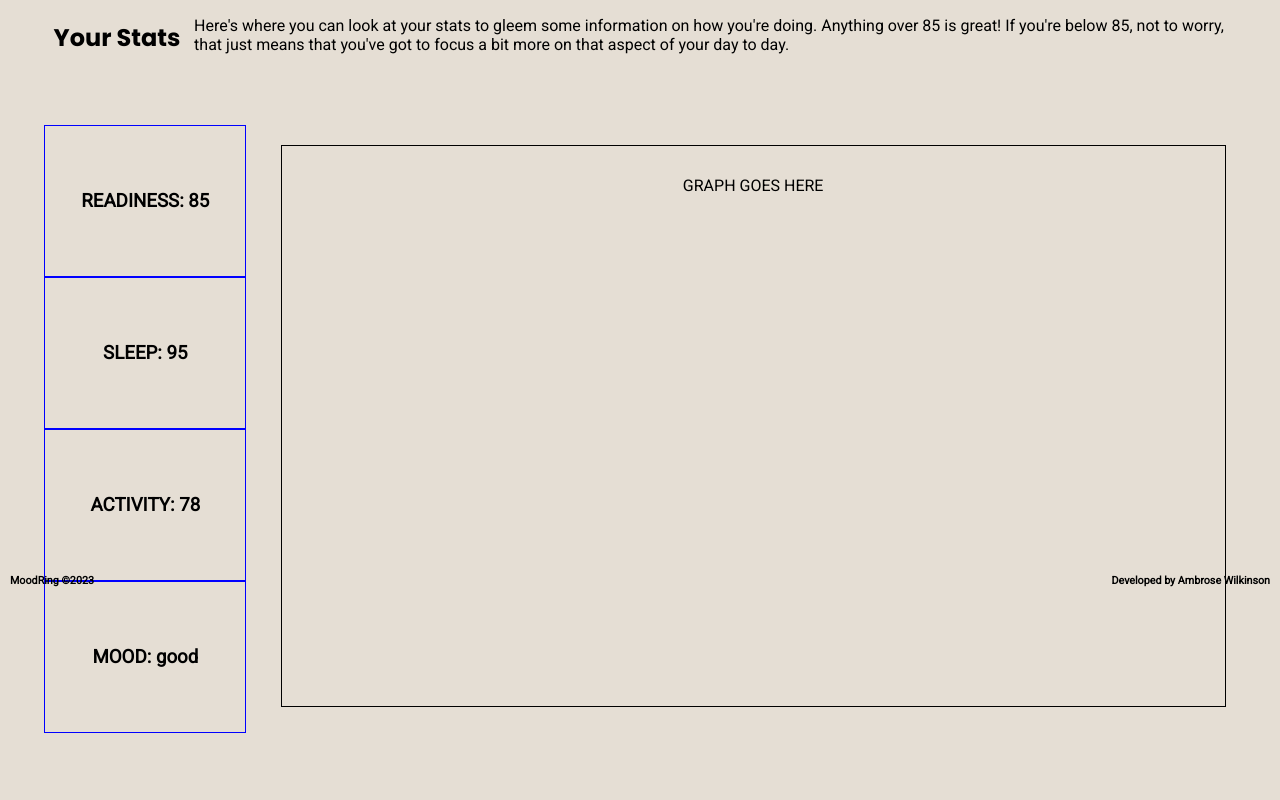
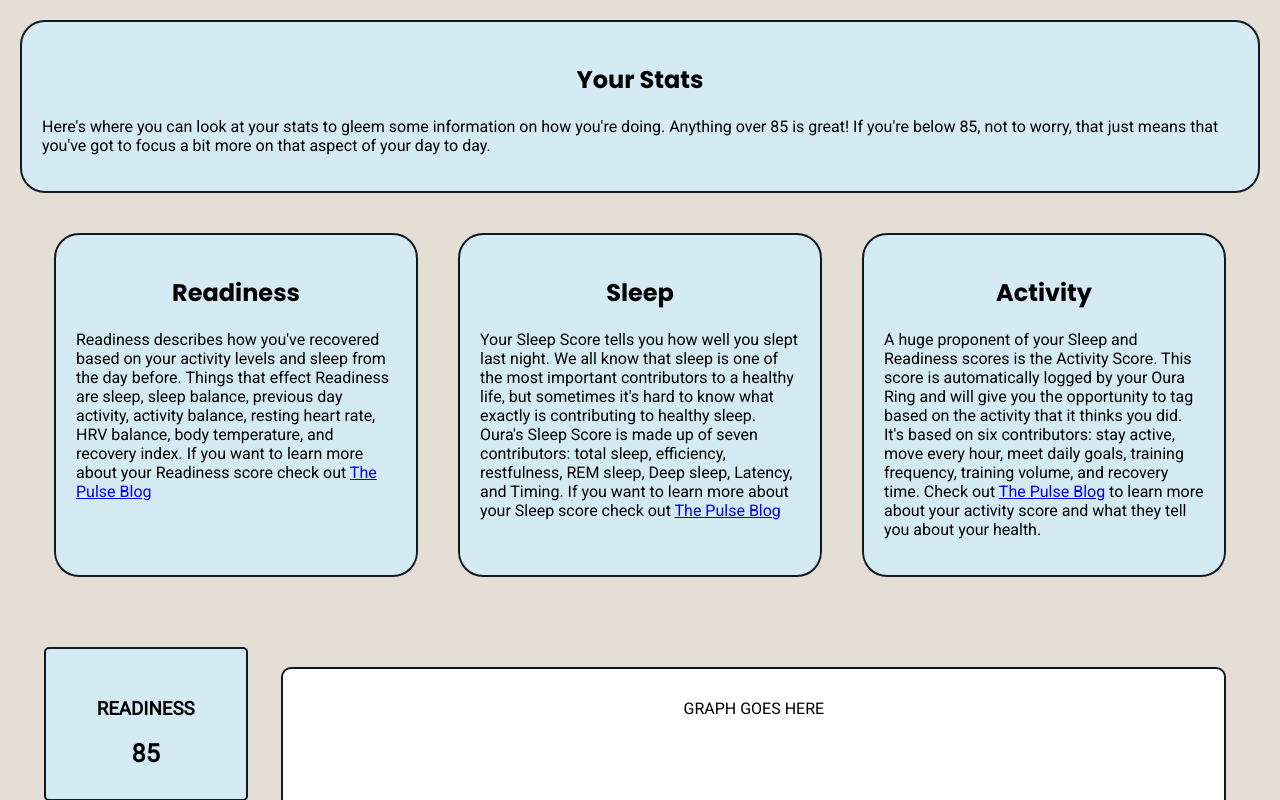
Before and after one commit to a-breezy/moodring, a React (Create React App) app in the folder client/: page / in a window 1280 px wide. Shown: the part 200-1000 px from the top of the page. Built offline with nearby package versions, Linux system fonts and the light colour scheme; a web font is replaced by a local one.

Commit message:
styled and completed moodstats component

```diff
--- a/client/src/App.css
+++ b/client/src/App.css
@@ -33,7 +33,7 @@ header h1 {
 #outter-o-svg {
 	animation-name: outter-o-color-trans;
 	animation-duration: 10s;
-	animation-delay: 3s;
+	animation-delay: 1s;
 	fill: red;
 }
 
@@ -93,21 +93,30 @@ header h1 {
 }
 
 /* Footer */
-.footer {
-	position: fixed;
+footer {
 	width: 100%;
 	height: 5%;
-	bottom: 0;
+	margin-bottom: -10px;
 }
 
-.footer div {
+footer div {
 	display: flex;
 	justify-content: space-between;
 	align-items: center;
 	height: 100%;
 }
-.footer h6 {
-	margin: 10px;
+
+footer h5 {
+	margin: 20px 40px;
+	text-align: center;
+}
+footer a:link,
+a:visited {
+	color: rgb(0 0 0);
+}
+
+footer a:hover {
+	color: rgb(0 0 255);
 }
 
 /* Mood Stats */
@@ -115,15 +124,25 @@ header h1 {
 	min-height: 100vh;
 }
 
-.mood-stats-desc {
-	padding: 0 40px;
+.stats-desc-container {
 	display: flex;
+	flex-wrap: wrap;
+	justify-content: center;
+	align-items: stretch;
 }
 
-.mood-stats {
+.stats-desc-item {
+	background-color: rgb(213 235 244);
+	border: 2px solid rgb(17 25 37);
+	border-radius: 25px;
+	padding: 20px;
+	margin: 20px;
+	flex-basis: 25vw;
+}
+
+.stats-desc-item h2 {
 	text-align: center;
 	font-family: Poppins, sans-serif;
-	width: 20%;
 }
 
 .mood-container {
@@ -132,14 +151,12 @@ header h1 {
 	margin: 50px 10px;
 	justify-content: space-evenly;
 }
+
 .stats-container {
 	display: flex;
 	flex-direction: column;
-	/* margin-left: 10px; */
-	/* margin: 0 20px; */
-	/* justify-content: center; */
-	/* align-items: center; */
 }
+
 .graph-container {
 	display: flex;
 	flex-direction: column;
@@ -148,19 +165,32 @@ header h1 {
 	height: 100%;
 	margin: 20px 10px 0 0;
 }
-.container {
+.stat-item {
 	display: flex;
-	border: 1px solid blue;
+	flex-direction: column;
+	align-items: center;
+	justify-content: center;
+	background-color: rgb(213 235 244);
+	border: 2px solid rgb(17 25 37);
+	border-radius: 5px;
 	height: 150px;
 	width: 200px;
-	align-items: center;
-	justify-content: center;
 }
+
+.stat-item p {
+	font-size: 25px;
+	font-weight: bold;
+	margin: 0;
+}
+
 .graph {
-	border: 1px solid black;
+	background-color: rgb(255, 255, 255);
+	border: 2px solid rgb(17 25 37);
+	border-radius: 10px;
 	height: 500px;
 	padding: 30px;
 	margin-bottom: 10px;
+	justify-self: center;
 }
 
 /* log mood */
@@ -182,15 +212,44 @@ header h1 {
 		position: static;
 	}
 
-	/* stats */
+	/* footer */
+	footer h5 {
+		margin: 10px;
+	}
 
+	/* mood stats */
+	.stats-desc {
+		flex-direction: column;
+	}
+
+	.stats-desc-item {
+		margin: 10px;
+		flex-basis: 100vw;
+	}
+
+	.mood-container {
+		flex-direction: column;
+		align-items: center;
+	}
+
+	.stats-container {
+		flex-direction: row;
+		flex-wrap: wrap;
+		justify-content: center;
+		margin-top: -30px;
+	}
+	.stat-item {
+		width: 40%;
+		margin: 10px;
+	}
+	.graph-container {
+		margin: 10px;
+		width: 100%;
+		height: 50vh;
+	}
 	.flex-container {
 		flex-direction: column;
 		align-items: center;
-	}
-	.stats-container {
-		flex-direction: row;
-		flex-wrap: wrap;
 	}
 	.container {
 		width: 150px;
--- a/client/src/components/Footer/index.js
+++ b/client/src/components/Footer/index.js
@@ -2,10 +2,13 @@ import React from "react";
 
 function Footer() {
 	return (
-		<footer className="footer">
+		<footer>
 			<div>
-				<h6>MoodRing ©2023</h6>
-				<h6>Developed by Ambrose Wilkinson</h6>
+				<h5>MoodRing ©2023</h5>
+				<h5>
+					Developed by{" "}
+					<a href="https://www.ambrosewilkinson.com">Ambrose Wilkinson</a>
+				</h5>
 			</div>
 		</footer>
 	);
--- a/client/src/components/MoodStats/index.js
+++ b/client/src/components/MoodStats/index.js
@@ -11,30 +11,77 @@ function MoodStats() {
 
 	return (
 		<section id="mood-section">
-			<div className="mood-stats-desc">
-				<h2 className="mood-stats">Your Stats</h2>
+			<div className="stats-desc-container">
+				<div className="stats-desc-item" style={{ flexBasis: "100vw" }}>
+					<h2>Your Stats</h2>
 					<p>
 						Here's where you can look at your stats to gleem some information on
 						how you're doing. Anything over 85 is great! If you're below 85, not
-					to worry, that just means that you've got to focus a bit more on that
-					aspect of your day to day.
+						to worry, that just means that you've got to focus a bit more on
+						that aspect of your day to day.
 					</p>
 				</div>
+				<div className="stats-desc-item">
+					<h2>Readiness</h2>
+					<p>
+						Readiness describes how you've recovered based on your activity
+						levels and sleep from the day before. Things that effect Readiness
+						are sleep, sleep balance, previous day activity, activity balance,
+						resting heart rate, HRV balance, body temperature, and recovery
+						index. If you want to learn more about your Readiness score check
+						out{" "}
+						<a href="https://ouraring.com/blog/readiness-score/">
+							The Pulse Blog
+						</a>
+					</p>
+				</div>
+				<div className="stats-desc-item">
+					<h2>Sleep</h2>
+					<p>
+						Your Sleep Score tells you how well you slept last night. We all
+						know that sleep is one of the most important contributors to a
+						healthy life, but sometimes it's hard to know what exactly is
+						contributing to healthy sleep. Oura's Sleep Score is made up of
+						seven contributors: total sleep, efficiency, restfulness, REM sleep,
+						Deep sleep, Latency, and Timing. If you want to learn more about
+						your Sleep score check out{" "}
+						<a href="https://ouraring.com/blog/sleep-score/">The Pulse Blog</a>
+					</p>
+				</div>
+				<div className="stats-desc-item">
+					<h2>Activity</h2>
+					<p>
+						A huge proponent of your Sleep and Readiness scores is the Activity
+						Score. This score is automatically logged by your Oura Ring and will
+						give you the opportunity to tag based on the activity that it thinks
+						you did. It's based on six contributors: stay active, move every
+						hour, meet daily goals, training frequency, training volume, and
+						recovery time. Check out{" "}
+						<a href="https://ouraring.com/blog/activity-score/">
+							The Pulse Blog
+						</a>{" "}
+						to learn more about your activity score and what they tell you about
+						your health.
+					</p>
+				</div>
+			</div>
 			<div className="mood-container">
-				<div>
 				<div className="stats-container">
-						<div className="readiness container">
-							<h3>READINESS: {sampleData.readiness}</h3>
+					<div className="readiness stat-item">
+						<h3>READINESS</h3>
+						<p>{sampleData.readiness}</p>
 					</div>
-						<div className="sleep container">
-							<h3>SLEEP: {sampleData.sleep}</h3>
+					<div className="sleep stat-item">
+						<h3>SLEEP</h3>
+						<p>{sampleData.sleep}</p>
 					</div>
-						<div className="activity container">
-							<h3>ACTIVITY: {sampleData.activity}</h3>
+					<div className="activity stat-item">
+						<h3>ACTIVITY</h3>
+						<p>{sampleData.activity}</p>
 					</div>
-						<div className="mood container">
-							<h3>MOOD: {sampleData.mood}</h3>
-						</div>
+					<div className="mood stat-item">
+						<h3>MOOD</h3>
+						<p>{sampleData.mood}</p>
 					</div>
 				</div>
 				<div className="graph-container">
```
Lines whose indentation alone changed are shown as unchanged.
